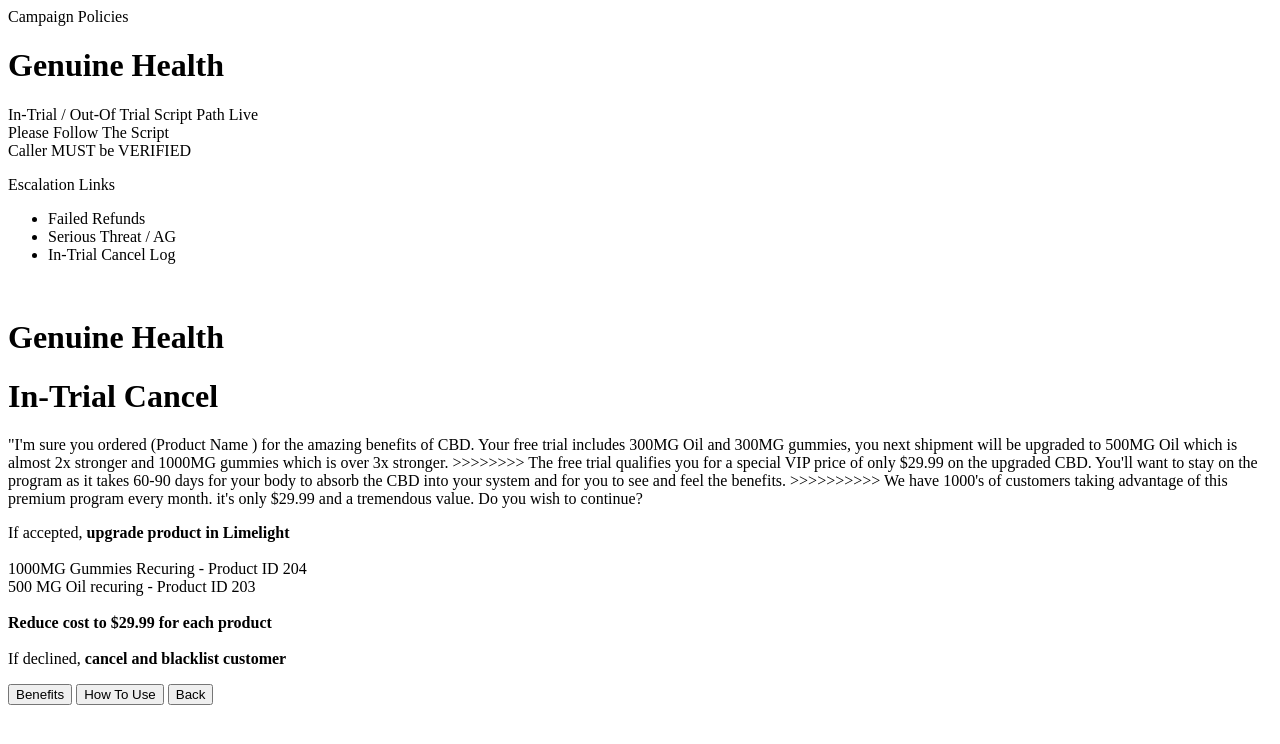
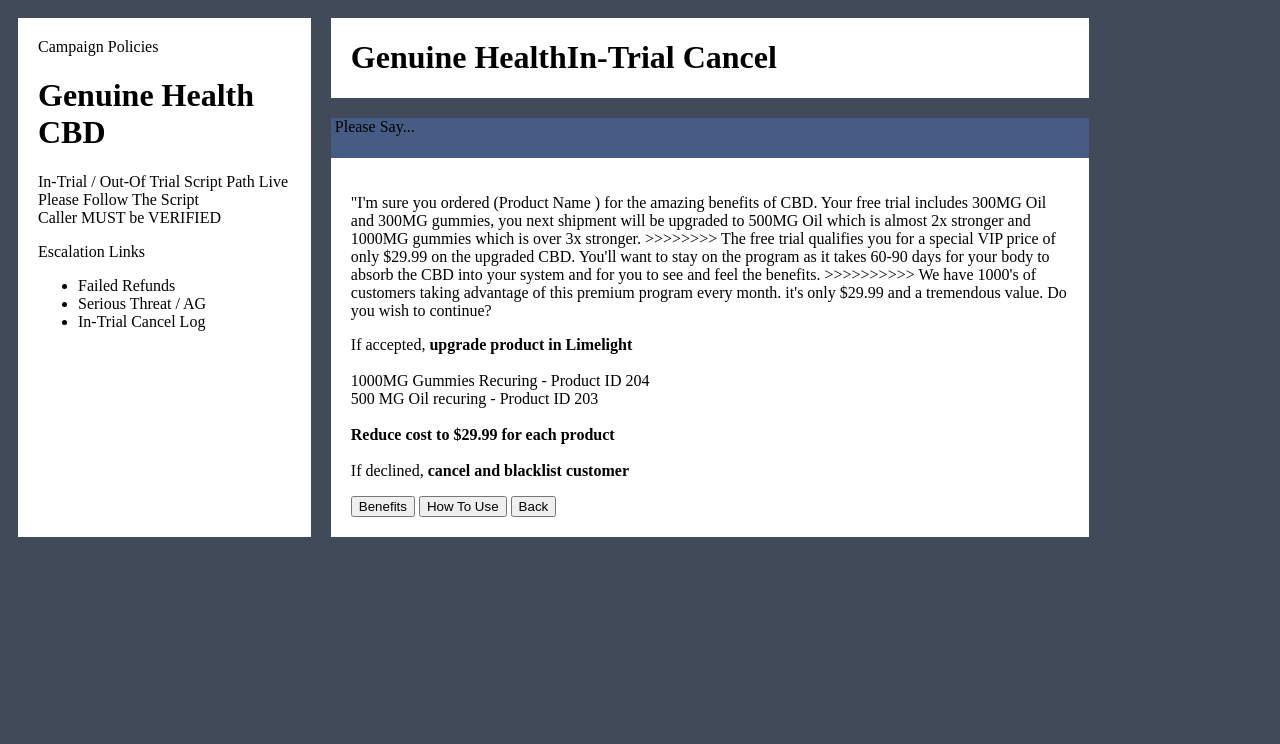
Before and after one commit to sarahdadoun/stephane, a plain HTML site: page index.html in a window 1280 px wide. Drawn offline with Linux system fonts and the light colour scheme.

Commit message:
placed everything in the right place, still editing

```diff
--- a/index.html
+++ b/index.html
@@ -12,7 +12,7 @@
     <div id="left">
         <div id="title"><img>Campaign Policies</div>
         <div id="content">
-            <h1>Genuine Health</h1>
+            <h1>Genuine Health CBD</h1>
             <p>In-Trial / Out-Of Trial Script Path Live<br>Please Follow The Script</br>Caller MUST be VERIFIED</p>
 
             <p>Escalation Links</p>
@@ -27,7 +27,7 @@
     <!-- Right Section -->
     <div id="right">
         <!-- Right right, header/title -->
-        <div id="title">
+        <div id="title-right">
             <img>
             <h1>Genuine Health</h1>
             <h1>In-Trial Cancel</h1>
@@ -36,7 +36,8 @@
         <!-- Right side, bottom div -->
         <div id="please-say">
             <div id="title">
-
+                <img>
+                Please Say...
             </div>
 
             <div id="content">
--- a/style.css
+++ b/style.css
@@ -0,0 +1,45 @@
+html{
+    margin: 0;
+    background-color: #414a59;
+}
+
+body{
+    display: flex;
+}
+
+/* -------- LEFT --------- */
+
+#left{
+    width: 20%;
+    padding: 20px;
+    margin: 10px;
+
+    background-color: white;
+}
+
+#right{
+    width: 60%;
+    margin: 10px;
+}
+
+/* -------- RIGHT --------- */
+
+#title-right{
+    display: flex;
+    margin-bottom: 20px;
+    background-color: white;
+    padding-left: 20px;
+}
+
+#please-say{
+}
+
+#please-say #title{
+    height: 40px;
+    background-color: #465c85;
+}
+
+#please-say #content{
+    padding: 20px;
+    background-color: white;
+}
```
